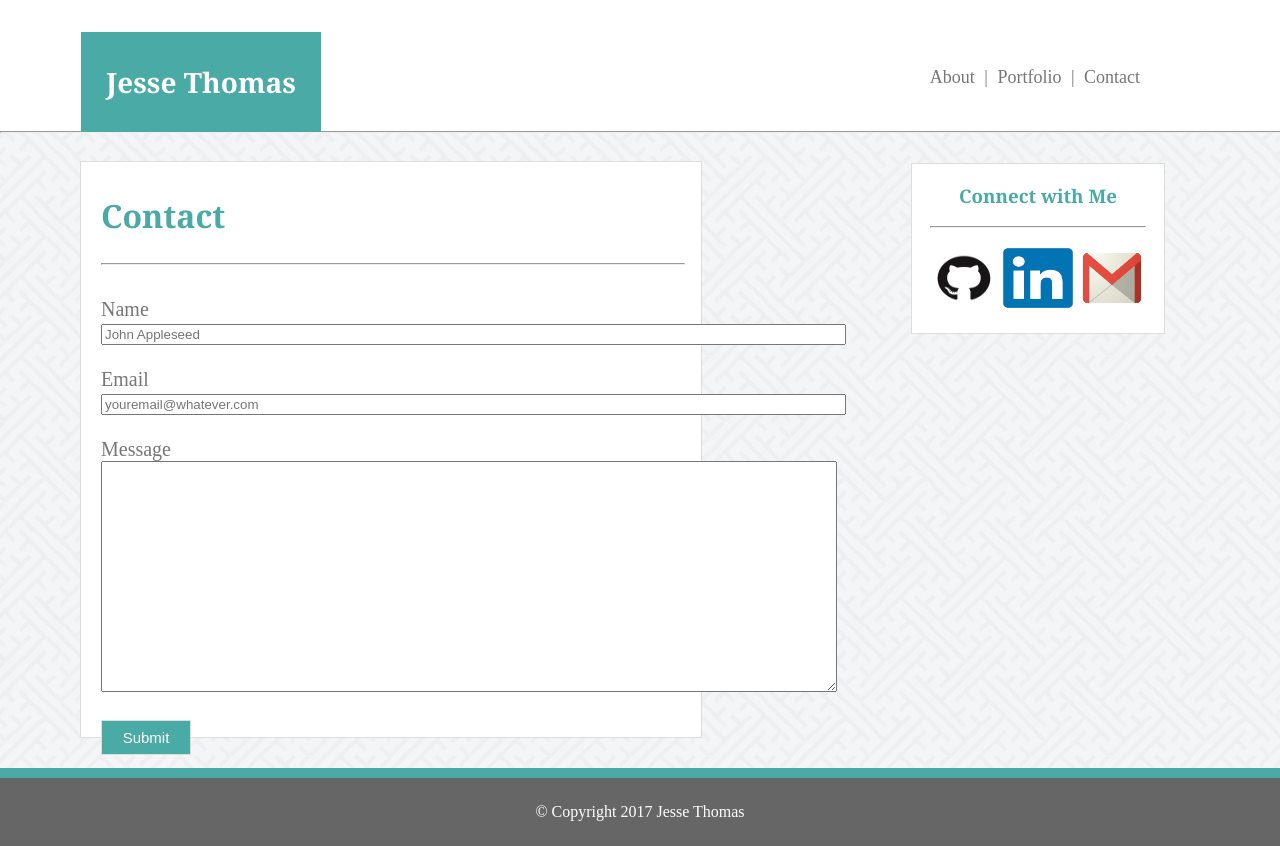
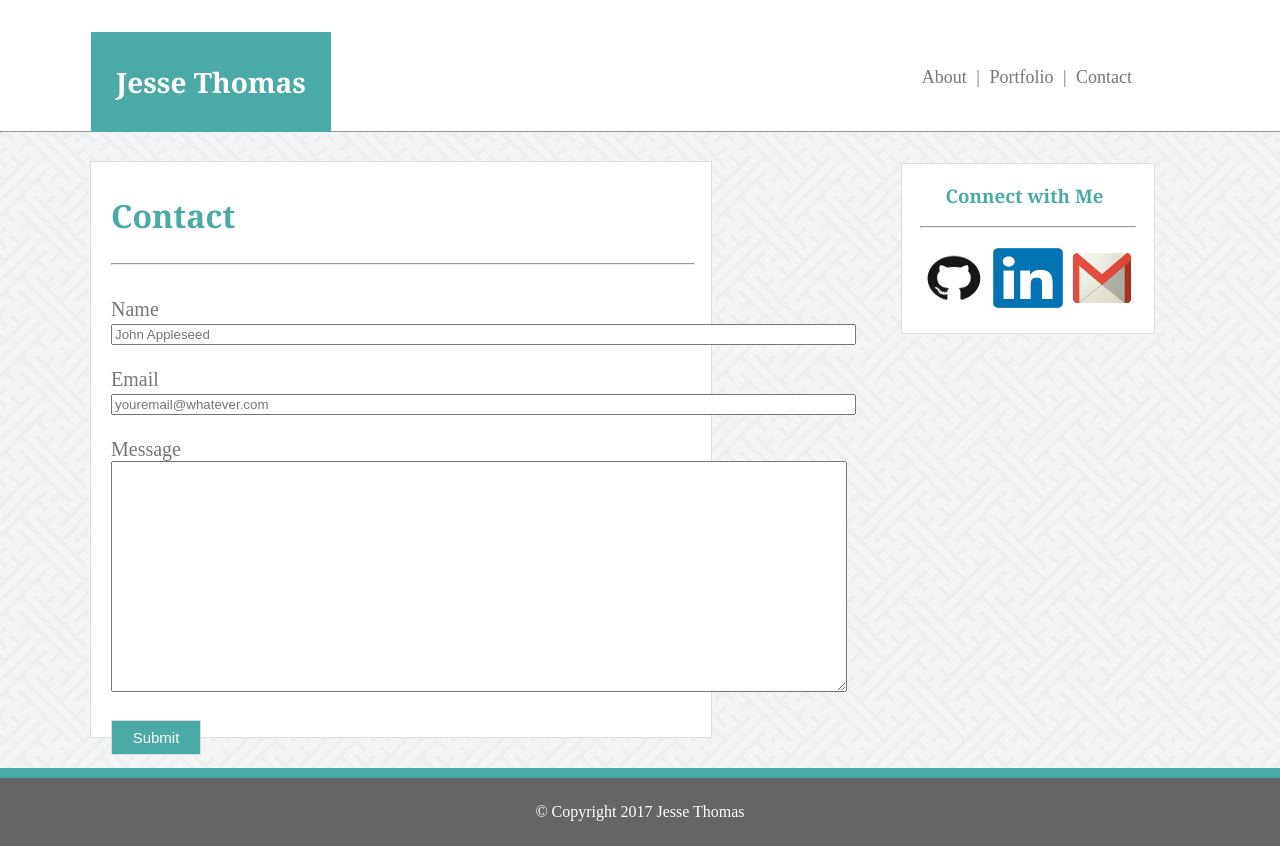
Before and after one commit to jthomasi/Basic_Portfolio, a PHP site: page /contact.html in a window 1280 px wide. Run offline with PHP 8.4, Linux system fonts and the light colour scheme; some libraries are stand-ins or nearby versions.

Commit message:
finally version

```diff
--- a/assets/css/style.css
+++ b/assets/css/style.css
@@ -12,7 +12,7 @@
 	line-height: 100px;
 	margin-top: 0;
 	margin-bottom: 0;
-	margin-left: 66px;
+	margin-left: 76px;
 }
 
 #connectWithMe {
@@ -23,11 +23,15 @@
 	text-align: center;
 	width: 252px;
 	height: 169px;
-	margin-right: 115px;
+	margin-right: 125px;
 	margin-top: 22px;
 	border-style: solid;
 	border-width: 1px;
 	border-color: #dddddd;
+}
+
+#connectWithMe .connectHeading {
+	margin-right: 7px;
 }
 
 #aboutMe {
@@ -39,7 +43,7 @@
 	padding-right: 15px;
 	float: left;
 	font-size: 19.5px;
-	margin-left: 80px;
+	margin-left: 90px;
 	margin-top: 20px;
 	margin-bottom: 32px;
 	line-height: 33px;
@@ -51,12 +55,12 @@
 #portfolio {
 	background: white;
 	left: 25px;
-	height: 740px;
+	height: 675px;
 	width: 600px;
 	padding-top: 5px;
 	padding-left: 20px;
 	float: left;
-	margin-left: 80px;
+	margin-left: 90px;
 	margin-top: 20px;
 	margin-bottom: 30px;
 	border-style: solid;
@@ -74,7 +78,7 @@
 	width: 600px;
 	padding-top: 5px;
 	padding-left: 20px;
-	margin-left: 80px;
+	margin-left: 90px;
 	margin-top: 20px;
 	margin-bottom: 30px;
 	border-style: solid;
@@ -120,6 +124,9 @@
 	padding: 10px 0px 10px 0px;
 	text-align: center;
 	font-size: 19px;
+	z-index: 2;
+	position: relative;
+    bottom: 90px;
 }
 
 #absoluteText2 {
@@ -130,6 +137,9 @@
 	padding: 10px 0px 10px 0px;
 	text-align: center;
 	font-size: 19px;
+	z-index: 2;
+	position: relative;
+    bottom: 90px;
 }
 
 #absoluteText3 {
@@ -140,6 +150,9 @@
 	padding: 10px 0px 10px 0px;
 	text-align: center;
 	font-size: 19px;
+	z-index: 2;
+	position: relative;
+    bottom: 90px;
 }
 
 #absoluteText4 {
@@ -150,6 +163,9 @@
 	padding: 10px 0px 10px 0px;
 	text-align: center;
 	font-size: 19px;
+	z-index: 2;
+	position: relative;
+    bottom: 90px;
 }
 
 .textPosition {
@@ -161,7 +177,7 @@
 	float: right;
 	position: relative;
 	bottom: 38px;
-	right: 140px;
+	right: 148px;
 	font-size: 18px;
 }
 
--- a/contact.html
+++ b/contact.html
@@ -38,9 +38,9 @@
 			<form action="action_page.php">
 
 				Name <br>
-					<input placeholder="John Appleseed" type="text" size="90%"><br><br>
+					<input class="textBox" placeholder="John Appleseed" type="text" size="90%"><br><br>
 				Email <br>
-					<input placeholder="youremail@whatever.com" type="text" size="90%"><br><br>
+					<input class="textBox" placeholder="youremail@whatever.com" type="text" size="90%"><br><br>
 				Message <br>
 					<textarea type="text" rows="15" cols="89%"></textarea><br><br>
 				<input id="submitButton" type="submit" value="Submit">
@@ -51,7 +51,7 @@
 
 		<div id="connectWithMe">
 
-	    	<h3>Connect with Me</h3>
+	    	<h3 class="connectHeading">Connect with Me</h3>
 
 	    	<hr width="85%">
 
--- a/index.html
+++ b/index.html
@@ -49,7 +49,7 @@
 
 	    <div id="connectWithMe">
 
-	    	<h3>Connect with Me</h3>
+	    	<h3 class="connectHeading">Connect with Me</h3>
 
 	    	<hr width="85%">
 
--- a/portfolio.html
+++ b/portfolio.html
@@ -71,7 +71,7 @@
 
 	    <div id="connectWithMe">
 
-	    	<h3>Connect with Me</h3>
+	    	<h3 class="connectHeading">Connect with Me</h3>
 
 	    	<hr width="85%">
 
```
